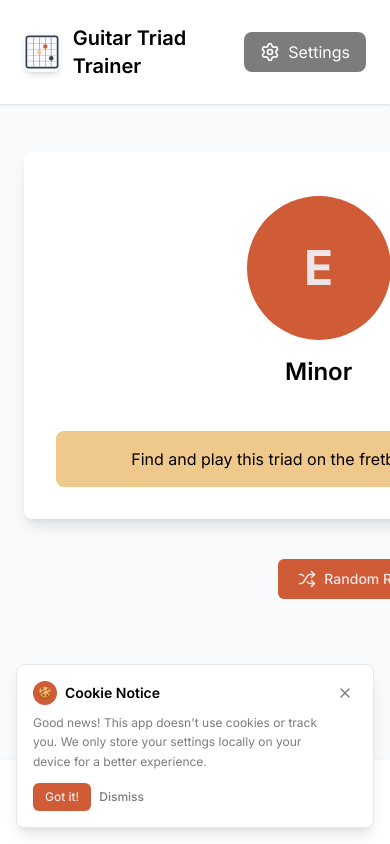
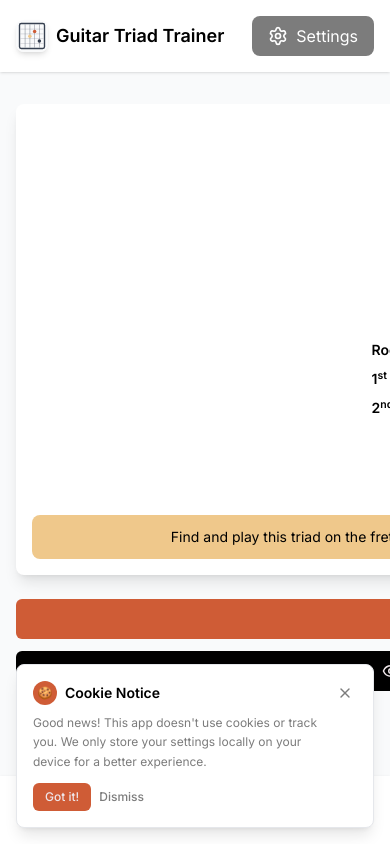
Before and after one commit to chenkasirer/triads, a React (Vite) app: page / in a window 390 px wide. Shown: the top 844 px of the page. Built offline with nearby package versions, Linux system fonts and the light colour scheme; grey boxes are pictures that could not be loaded.

Commit message:
mobile layout

```diff
--- a/src/App.tsx
+++ b/src/App.tsx
@@ -34,12 +34,12 @@ function App() {
     <div className="min-h-screen bg-gray-50 transition-colors flex flex-col">
       {/* Header */}
       <header className="bg-white shadow-sm">
-        <div className="max-w-4xl mx-auto px-6 py-6 flex items-center justify-between">
-          <div className="flex items-center gap-3">
-            <div className="w-10 h-10 rounded-lg overflow-hidden shadow-md">
+        <div className="max-w-4xl mx-auto px-4 sm:px-6 py-4 sm:py-6 flex items-center justify-between">
+          <div className="flex items-center gap-2 sm:gap-3">
+            <div className="w-8 h-8 sm:w-10 sm:h-10 rounded-lg overflow-hidden shadow-md">
               <img src={logoSvg} alt="Triad Trainer Logo" className="w-full h-full object-cover" />
             </div>
-            <h1 className="text-xl font-semibold text-black">
+            <h1 className="text-lg sm:text-xl font-semibold text-black">
               Guitar Triad Trainer
             </h1>
           </div>
@@ -48,18 +48,18 @@ function App() {
       </header>
 
       {/* Main Content */}
-      <main className="max-w-4xl mx-auto px-6 py-12 flex-1">
-        <div className="space-y-10">
+      <main className="max-w-4xl mx-auto px-4 sm:px-6 py-8 sm:py-12 flex-1">
+        <div className="space-y-6 sm:space-y-10">
           {/* Exercise Display */}
           {currentExercise && (
             <ExerciseDisplay exercise={currentExercise} showAnswer={showAnswer} />
           )}
 
           {/* Controls */}
-          <div className="flex justify-center gap-3">
+          <div className="flex flex-col sm:flex-row justify-center gap-3">
             <button
               onClick={generateNewExercise}
-              className="flex items-center gap-2 px-5 py-2.5 bg-flame text-lavender-blush rounded-md hover:bg-flame transition-colors text-sm font-medium"
+              className="flex items-center justify-center gap-2 px-5 py-2.5 bg-flame text-lavender-blush rounded-md hover:bg-flame transition-colors text-sm font-medium"
             >
               <Shuffle size={18} />
               Random Root
@@ -67,7 +67,7 @@ function App() {
 
             <button
               onClick={toggleAnswer}
-              className={`flex items-center gap-2 px-5 py-2.5 rounded-md text-sm font-medium transition-colors ${
+              className={`flex items-center justify-center gap-2 px-5 py-2.5 rounded-md text-sm font-medium transition-colors ${
                 showAnswer
                   ? 'bg-gray text-lavender-blush'
                   : 'bg-black text-lavender-blush'
@@ -86,7 +86,7 @@ function App() {
             style={{ overflow: showAnswer ? 'visible' : 'hidden' }}
           >
             <div
-              className={`flex justify-center transform transition-all duration-500 ease-in-out px-4 ${
+              className={`flex justify-center transform transition-all duration-500 ease-in-out px-2 sm:px-4 ${
                 showAnswer ? 'translate-y-0 scale-100' : '-translate-y-4 scale-95'
               }`}
             >
@@ -99,7 +99,7 @@ function App() {
 
       {/* Footer */}
       <footer className="bg-white shadow-sm mt-auto">
-        <div className="max-w-4xl mx-auto px-6 py-8 text-center text-gray text-sm">
+        <div className="max-w-4xl mx-auto px-4 sm:px-6 py-6 sm:py-8 text-center text-gray text-sm">
           <div className="flex items-center justify-center gap-2">
             <a
               href="https://github.com/chenkasirer"
--- a/src/components/ExerciseDisplay.tsx
+++ b/src/components/ExerciseDisplay.tsx
@@ -28,57 +28,57 @@ const ExerciseDisplay: React.FC<ExerciseDisplayProps> = ({ exercise, showAnswer
   const inversions = getInversions();
 
   return (
-    <div className="bg-white rounded-lg p-8 shadow-lg">
+    <div className="bg-white rounded-lg p-4 sm:p-8 shadow-lg">
       <div className="text-center">
 
-        {/* Horizontal Layout */}
-        <div className="mb-8 flex items-center justify-center gap-16">
-          {/* Root Note on the left */}
+        {/* Responsive Layout: Stack on mobile, horizontal on desktop */}
+        <div className="mb-6 sm:mb-8 flex flex-col lg:flex-row lg:items-center lg:justify-center lg:gap-16 gap-8">
+          {/* Root Note */}
           <div className="text-center">
-            <div className="inline-flex items-center justify-center w-36 h-36 rounded-full bg-flame mb-4">
-              <span className="text-5xl font-bold text-lavender-blush">
+            <div className="inline-flex items-center justify-center w-28 h-28 sm:w-36 sm:h-36 rounded-full bg-flame mb-4">
+              <span className="text-4xl sm:text-5xl font-bold text-lavender-blush">
                 {exercise.root}
               </span>
             </div>
-            <div className="text-2xl font-semibold text-black">
+            <div className="text-xl sm:text-2xl font-semibold text-black">
               {formatQuality(exercise.quality)}
             </div>
           </div>
 
-          {/* Right side: Inversions and Focus Area stacked */}
-          <div className="space-y-6">
+          {/* Inversions and Focus Area */}
+          <div className="space-y-4 sm:space-y-6">
             {/* Inversions */}
             <div>
-              <div className="text-base text-gray font-medium mb-3">Inversions:</div>
+              <div className="text-sm sm:text-base text-gray font-medium mb-3">Inversions:</div>
               <div className="space-y-2">
-                <div className="text-base">
-                  <span className="font-semibold text-black w-14 inline-block">Root</span>
-                  <span className="flex items-center gap-1.5 inline-flex ml-3">
-                    <span className="w-6 h-6 rounded-full bg-flame text-white text-sm flex items-center justify-center font-bold">{inversions.root[0]}</span>
-                    <span className="mx-1 text-gray">-</span>
-                    <span className="w-6 h-6 rounded-full bg-sunset text-black text-sm flex items-center justify-center font-bold">{inversions.root[1]}</span>
-                    <span className="mx-1 text-gray">-</span>
-                    <span className="w-6 h-6 rounded-full bg-black text-white text-sm flex items-center justify-center font-bold">{inversions.root[2]}</span>
+                <div className="text-sm sm:text-base">
+                  <span className="font-semibold text-black w-12 sm:w-14 inline-block text-left">Root</span>
+                  <span className="flex items-center gap-1 sm:gap-1.5 inline-flex ml-2 sm:ml-3">
+                    <span className="w-5 h-5 sm:w-6 sm:h-6 rounded-full bg-flame text-white text-xs sm:text-sm flex items-center justify-center font-bold">{inversions.root[0]}</span>
+                    <span className="mx-0.5 sm:mx-1 text-gray">-</span>
+                    <span className="w-5 h-5 sm:w-6 sm:h-6 rounded-full bg-sunset text-black text-xs sm:text-sm flex items-center justify-center font-bold">{inversions.root[1]}</span>
+                    <span className="mx-0.5 sm:mx-1 text-gray">-</span>
+                    <span className="w-5 h-5 sm:w-6 sm:h-6 rounded-full bg-black text-white text-xs sm:text-sm flex items-center justify-center font-bold">{inversions.root[2]}</span>
                   </span>
                 </div>
-                <div className="text-base">
-                  <span className="font-semibold text-black w-14 inline-block">1<sup>st</sup></span>
-                  <span className="flex items-center gap-1.5 inline-flex ml-3">
-                    <span className="w-6 h-6 rounded-full bg-sunset text-black text-sm flex items-center justify-center font-bold">{inversions.first[0]}</span>
-                    <span className="mx-1 text-gray">-</span>
-                    <span className="w-6 h-6 rounded-full bg-black text-white text-sm flex items-center justify-center font-bold">{inversions.first[1]}</span>
-                    <span className="mx-1 text-gray">-</span>
-                    <span className="w-6 h-6 rounded-full bg-flame text-white text-sm flex items-center justify-center font-bold">{inversions.first[2]}</span>
+                <div className="text-sm sm:text-base">
+                  <span className="font-semibold text-black w-12 sm:w-14 inline-block text-left">1<sup>st</sup></span>
+                  <span className="flex items-center gap-1 sm:gap-1.5 inline-flex ml-2 sm:ml-3">
+                    <span className="w-5 h-5 sm:w-6 sm:h-6 rounded-full bg-sunset text-black text-xs sm:text-sm flex items-center justify-center font-bold">{inversions.first[0]}</span>
+                    <span className="mx-0.5 sm:mx-1 text-gray">-</span>
+                    <span className="w-5 h-5 sm:w-6 sm:h-6 rounded-full bg-black text-white text-xs sm:text-sm flex items-center justify-center font-bold">{inversions.first[1]}</span>
+                    <span className="mx-0.5 sm:mx-1 text-gray">-</span>
+                    <span className="w-5 h-5 sm:w-6 sm:h-6 rounded-full bg-flame text-white text-xs sm:text-sm flex items-center justify-center font-bold">{inversions.first[2]}</span>
                   </span>
                 </div>
-                <div className="text-base">
-                  <span className="font-semibold text-black w-14 inline-block">2<sup>nd</sup></span>
-                  <span className="flex items-center gap-1.5 inline-flex ml-3">
-                    <span className="w-6 h-6 rounded-full bg-black text-white text-sm flex items-center justify-center font-bold">{inversions.second[0]}</span>
-                    <span className="mx-1 text-gray">-</span>
-                    <span className="w-6 h-6 rounded-full bg-flame text-white text-sm flex items-center justify-center font-bold">{inversions.second[1]}</span>
-                    <span className="mx-1 text-gray">-</span>
-                    <span className="w-6 h-6 rounded-full bg-sunset text-black text-sm flex items-center justify-center font-bold">{inversions.second[2]}</span>
+                <div className="text-sm sm:text-base">
+                  <span className="font-semibold text-black w-12 sm:w-14 inline-block text-left">2<sup>nd</sup></span>
+                  <span className="flex items-center gap-1 sm:gap-1.5 inline-flex ml-2 sm:ml-3">
+                    <span className="w-5 h-5 sm:w-6 sm:h-6 rounded-full bg-black text-white text-xs sm:text-sm flex items-center justify-center font-bold">{inversions.second[0]}</span>
+                    <span className="mx-0.5 sm:mx-1 text-gray">-</span>
+                    <span className="w-5 h-5 sm:w-6 sm:h-6 rounded-full bg-flame text-white text-xs sm:text-sm flex items-center justify-center font-bold">{inversions.second[1]}</span>
+                    <span className="mx-0.5 sm:mx-1 text-gray">-</span>
+                    <span className="w-5 h-5 sm:w-6 sm:h-6 rounded-full bg-sunset text-black text-xs sm:text-sm flex items-center justify-center font-bold">{inversions.second[2]}</span>
                   </span>
                 </div>
               </div>
@@ -86,16 +86,16 @@ const ExerciseDisplay: React.FC<ExerciseDisplayProps> = ({ exercise, showAnswer
 
             {/* Focus Area */}
             <div>
-              <div className="text-base text-gray font-medium mb-3">Focus Area:</div>
-              <div className="text-lg text-black font-semibold">
+              <div className="text-sm sm:text-base text-gray font-medium mb-3">Focus Area:</div>
+              <div className="text-base sm:text-lg text-black font-semibold">
                 {formatStringGroup(exercise.stringGroup)}
               </div>
             </div>
           </div>
         </div>
         {!showAnswer && (
-          <div className="mt-8 p-4 bg-sunset rounded-lg">
-            <p className="text-black">
+          <div className="mt-6 sm:mt-8 p-3 sm:p-4 bg-sunset rounded-lg">
+            <p className="text-black text-sm sm:text-base">
               Find and play this triad on the fretboard, then reveal the answer to check your work.
             </p>
           </div>
--- a/src/components/Fretboard.tsx
+++ b/src/components/Fretboard.tsx
@@ -34,8 +34,13 @@ const Fretboard: React.FC<FretboardProps> = ({ positions }) => {
   };
 
   return (
-    <div className="bg-white rounded-lg p-4 shadow-lg">
-      <svg width={width} height={height} className="mx-auto">
+    <div className="bg-white rounded-lg p-2 sm:p-4 shadow-lg overflow-x-auto">
+      <svg
+        width={width}
+        height={height}
+        className="mx-auto min-w-max"
+        style={{ minWidth: `${width}px` }}
+      >
         {/* Fret lines */}
         {Array.from({ length: frets + 1 }, (_, fret) => (
           <line
```
